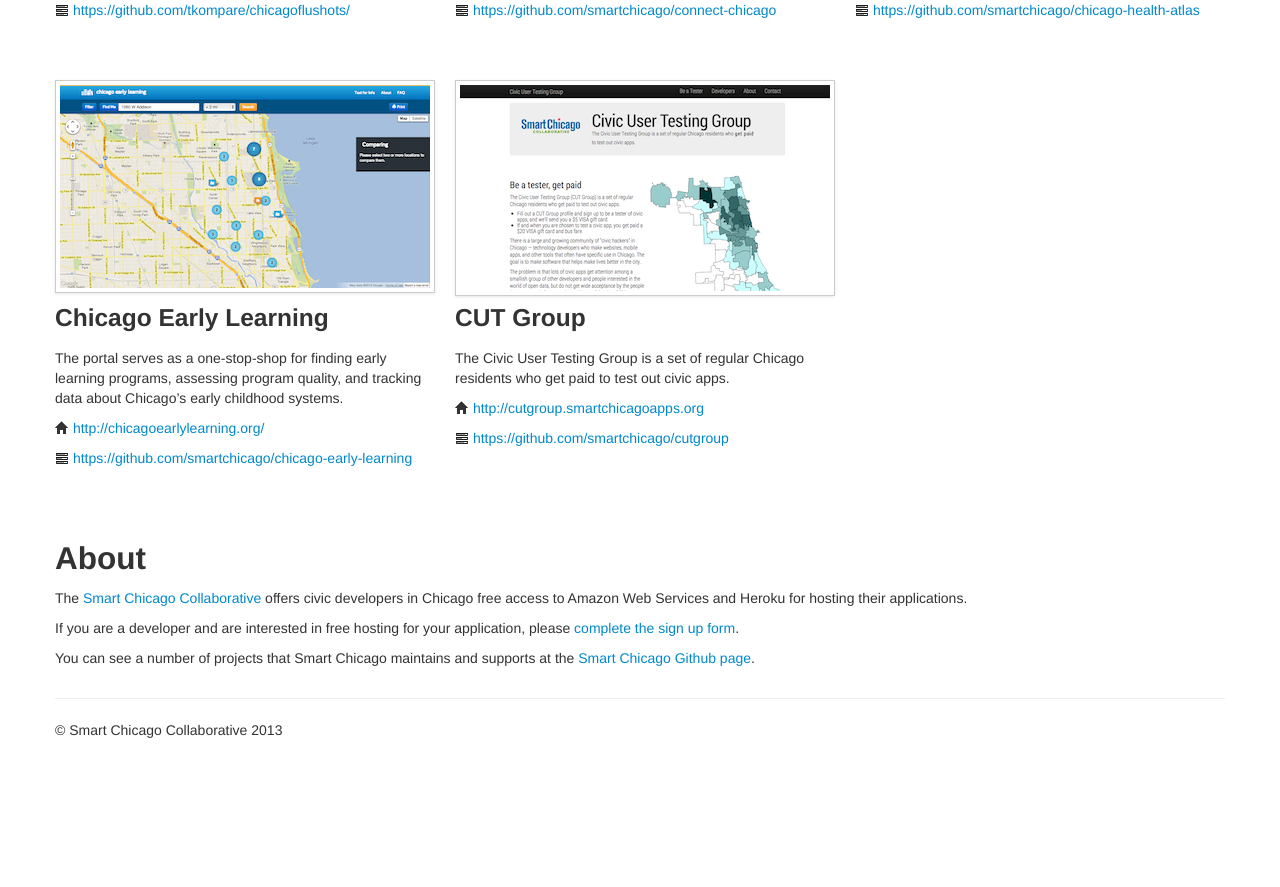
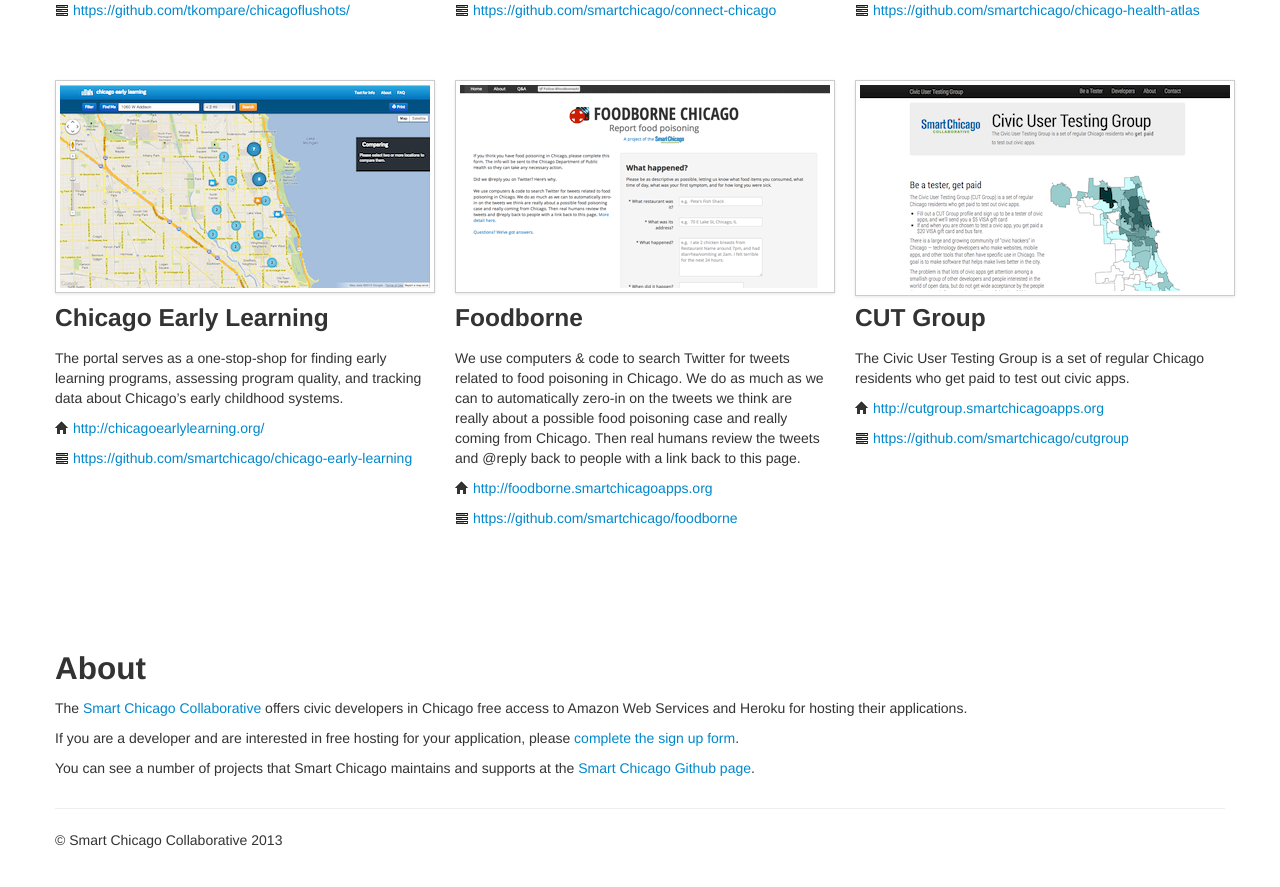
Before and after one commit to smartchicago/www.smartchicagoapps.org, a Jekyll site: the page built from index.html, in a window 1280 px wide and 900 px high, scrolled down 599 px. Shown: the top 887 px of the window. Built offline with Jekyll 4.4.1, drawn with Linux system fonts in a browser that asks for light colours; nearby versions of some CDN libraries; Markdown is read by kramdown in place of the engine named in the settings; before the commit the page ends 1389 px from its top, so only the background shows below that.

Commit message:
publish food borne and include thumbnail

```diff
--- a/_posts/2013-01-31-foodborne.md
+++ b/_posts/2013-01-31-foodborne.md
@@ -1,8 +1,9 @@
 ---
 title: Foodborne
-published: false
+published: true
 github: https://github.com/smartchicago/foodborne
-website: coming soon
+website: http://foodborne.smartchicagoapps.org
+thumbnail: foodborne.png
 ---
 
-Report incidents of food poisoning in Chicago.
+We use computers & code to search Twitter for tweets related to food poisoning in Chicago. We do as much as we can to automatically zero-in on the tweets we think are really about a possible food poisoning case and really coming from Chicago. Then real humans review the tweets and @reply back to people with a link back to this page.
```
Also changed, not shown: assets/img/thumbnails/foodborne.png (added).
